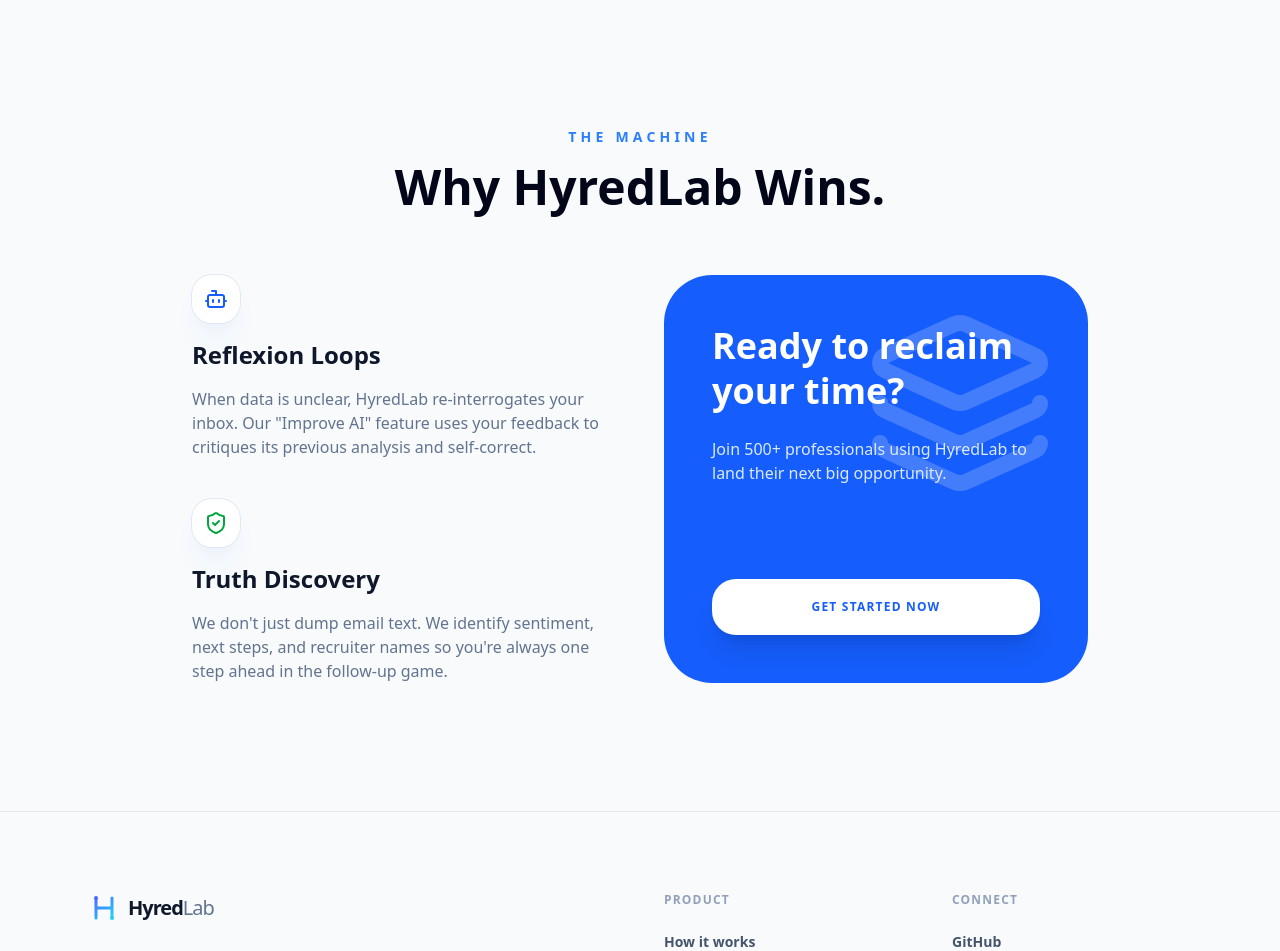
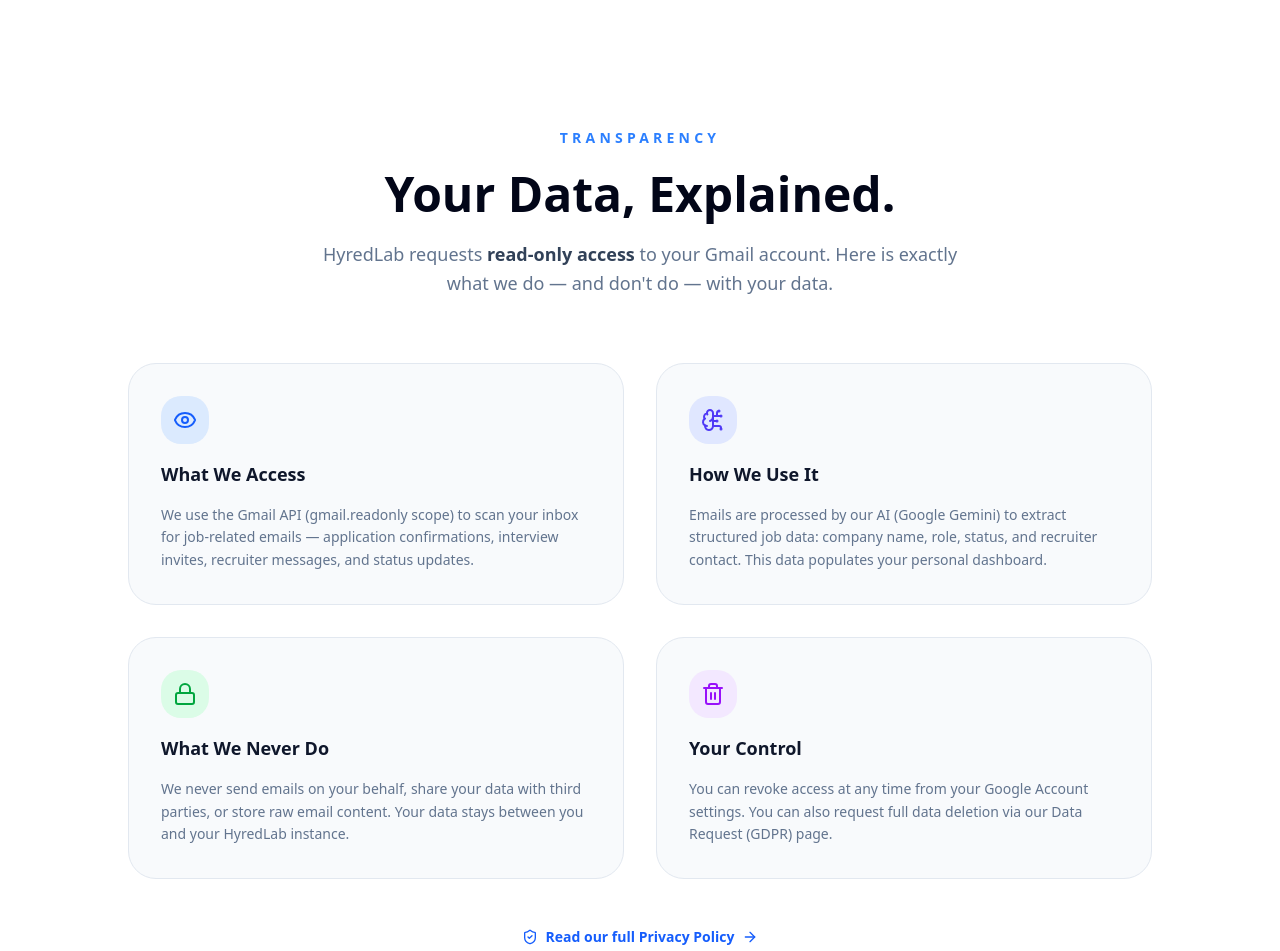
Before and after one commit to laadtushar/job-hunt-dashboard, a Next.js app: page / in a window 1280 px wide. Shown: the part 5200-6151 px from the top of the page. Built offline with nearby package versions, Linux system fonts and the light colour scheme; no server answers.

Commit message:
feat: add data transparency section and privacy policy links for Google OAuth verification

```diff
--- a/src/components/landing/LandingPage.tsx
+++ b/src/components/landing/LandingPage.tsx
@@ -15,10 +15,15 @@
     BrainCircuit,
     Layers,
     Bot,
-    Terminal
+    Terminal,
+    Lock,
+    Eye,
+    DatabaseZap,
+    Trash2
 } from "lucide-react"
 import { motion } from "framer-motion"
 import Image from "next/image"
+import Link from "next/link"
 
 export default function LandingPage({ loginAction }: { loginAction: any }) {
     return (
@@ -296,6 +301,74 @@
                 </div>
             </section>
 
+            {/* Data Transparency Section — Google OAuth Compliance */}
+            <section id="data-transparency" className="py-32 bg-white dark:bg-slate-950 px-6 border-t border-slate-100 dark:border-slate-900">
+                <div className="max-w-5xl mx-auto">
+                    <div className="text-center mb-16 space-y-4">
+                        <h2 className="text-sm font-black text-blue-500 uppercase tracking-[0.3em]">Transparency</h2>
+                        <h3 className="text-4xl md:text-5xl font-black text-slate-950 dark:text-white leading-tight">Your Data, Explained.</h3>
+                        <p className="max-w-2xl mx-auto text-lg text-slate-500 dark:text-slate-400 font-medium leading-relaxed">
+                            HyredLab requests <strong className="text-slate-700 dark:text-slate-200">read-only access</strong> to your Gmail account. Here is exactly what we do — and don't do — with your data.
+                        </p>
+                    </div>
+
+                    <div className="grid grid-cols-1 sm:grid-cols-2 gap-8">
+                        {[
+                            {
+                                icon: Eye,
+                                title: "What We Access",
+                                desc: "We use the Gmail API (gmail.readonly scope) to scan your inbox for job-related emails — application confirmations, interview invites, recruiter messages, and status updates.",
+                                color: "blue"
+                            },
+                            {
+                                icon: BrainCircuit,
+                                title: "How We Use It",
+                                desc: "Emails are processed by our AI (Google Gemini) to extract structured job data: company name, role, status, and recruiter contact. This data populates your personal dashboard.",
+                                color: "indigo"
+                            },
+                            {
+                                icon: Lock,
+                                title: "What We Never Do",
+                                desc: "We never send emails on your behalf, share your data with third parties, or store raw email content. Your data stays between you and your HyredLab instance.",
+                                color: "green"
+                            },
+                            {
+                                icon: Trash2,
+                                title: "Your Control",
+                                desc: "You can revoke access at any time from your Google Account settings. You can also request full data deletion via our Data Request (GDPR) page.",
+                                color: "purple"
+                            }
+                        ].map((item, i) => (
+                            <motion.div
+                                key={i}
+                                initial={{ opacity: 0, y: 20 }}
+                                whileInView={{ opacity: 1, y: 0 }}
+                                viewport={{ once: true }}
+                                transition={{ duration: 0.5, delay: i * 0.1 }}
+                                className="p-8 rounded-3xl bg-slate-50 dark:bg-slate-900/50 border border-slate-200 dark:border-slate-800 space-y-4"
+                            >
+                                <div className={`h-12 w-12 rounded-xl bg-${item.color}-100 dark:bg-${item.color}-900/30 flex items-center justify-center`}>
+                                    <item.icon className={`h-6 w-6 text-${item.color}-600 dark:text-${item.color}-400`} />
+                                </div>
+                                <h4 className="text-lg font-black text-slate-900 dark:text-white">{item.title}</h4>
+                                <p className="text-sm text-slate-500 dark:text-slate-400 font-medium leading-relaxed">{item.desc}</p>
+                            </motion.div>
+                        ))}
+                    </div>
+
+                    <div className="mt-12 text-center">
+                        <Link
+                            href="/privacy-policy"
+                            className="inline-flex items-center gap-2 text-sm font-bold text-blue-600 dark:text-blue-400 hover:underline underline-offset-4"
+                        >
+                            <ShieldCheck className="h-4 w-4" />
+                            Read our full Privacy Policy
+                            <ArrowRight className="h-4 w-4" />
+                        </Link>
+                    </div>
+                </div>
+            </section>
+
             {/* Agentic Flow Diagram Section */}
             <section className="py-32 bg-slate-50 dark:bg-slate-950 px-6">
                 <div className="max-w-4xl mx-auto text-center space-y-16">
@@ -397,6 +470,14 @@
                             <li><a href="https://www.linkedin.com/in/tusharlaad2002/" target="_blank" rel="noopener noreferrer" className="hover:text-blue-500 transition-colors cursor-pointer">LinkedIn</a></li>
                         </ul>
                     </div>
+                    <div>
+                        <h5 className="font-black text-xs uppercase tracking-widest text-slate-400 mb-6">Legal</h5>
+                        <ul className="space-y-4 text-sm font-bold text-slate-600 dark:text-slate-400">
+                            <li><Link href="/privacy-policy" className="hover:text-blue-500 transition-colors cursor-pointer">Privacy Policy</Link></li>
+                            <li><Link href="/terms-of-service" className="hover:text-blue-500 transition-colors cursor-pointer">Terms of Service</Link></li>
+                            <li><Link href="/data-request" className="hover:text-blue-500 transition-colors cursor-pointer">Data Request (GDPR)</Link></li>
+                        </ul>
+                    </div>
                 </div>
                 <div className="max-w-6xl mx-auto px-6 mt-20 pt-10 border-t border-slate-200 dark:border-slate-800 flex flex-col md:flex-row justify-between items-center gap-6">
                     <p className="text-[10px] font-black uppercase tracking-widest text-slate-400">© 2026 HyredLab. Built for the ambitious.</p>
```
